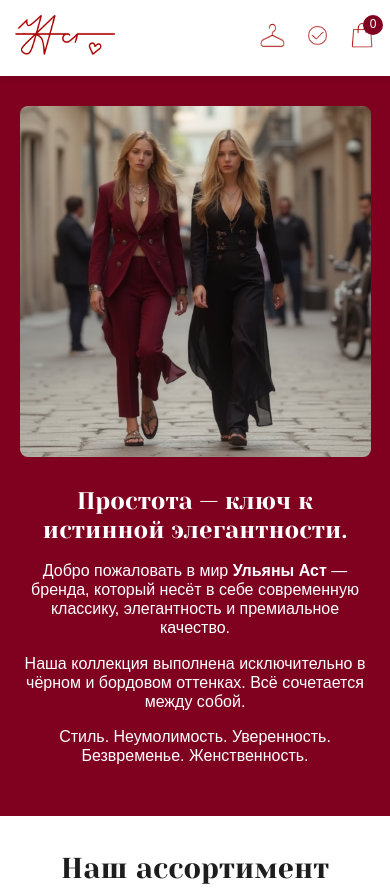
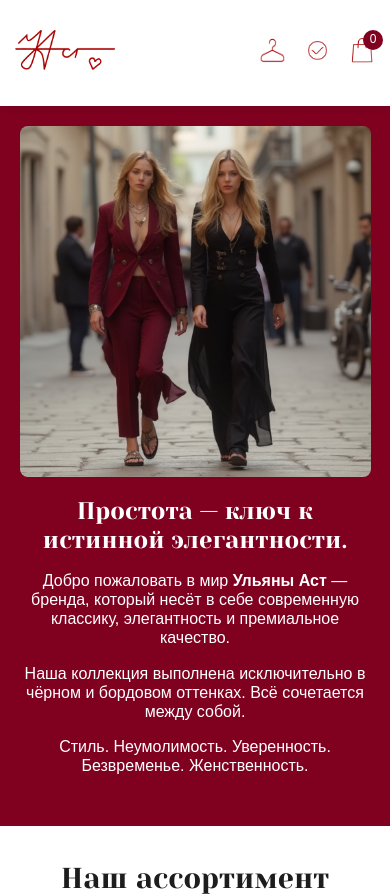
Before and after one commit to ulyanaast/web-shop-2025, a Flask app: page / in a window 390 px wide. Shown: the top 894 px of the page. Run offline with Flask 3, Linux system fonts and the light colour scheme.

Commit message:
Update style.css

```diff
--- a/frontend/static/css/style.css
+++ b/frontend/static/css/style.css
@@ -258,7 +258,7 @@ body {
 
     /* Шапка */
     .header-container {
-        padding: 0 15px;
+        padding: 15px 15px;
     }
 
     .logo img {
@@ -282,7 +282,6 @@ body {
 
     .promo-image {
         margin-left: 0;
-        margin: 10px 0 10px 0;
         justify-content: center;
     }
 
```
